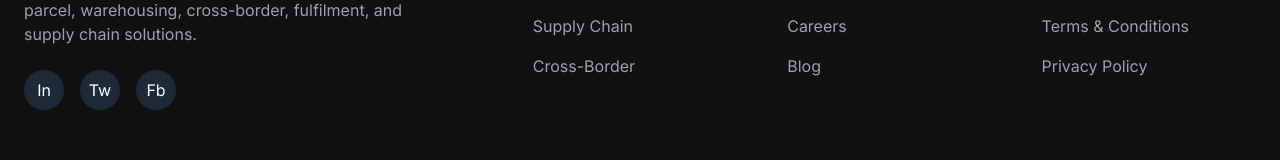
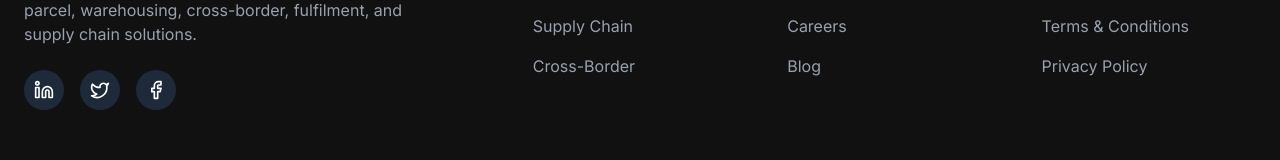
Before and after one commit to AdarshPDileep/Delivery-Plateform, a React (Vite) app: page / in a window 1280 px wide. Shown: the part 3899-4059 px from the top of the page. Built offline with nearby package versions, Linux system fonts and the light colour scheme.

Commit message:
adding images on index page

```diff
--- a/src/components/layout/Footer.jsx
+++ b/src/components/layout/Footer.jsx
@@ -13,15 +13,15 @@ export default function Footer() {
               Commerza Global is India's largest integrated logistics service provider. We provide express parcel, warehousing, cross-border, fulfilment, and supply chain solutions.
             </p>
             <div className="flex gap-4">
-              {/* Mock Social Icons */}
+              {/* Social Icons */}
               <div className="w-10 h-10 rounded-full bg-gray-800 flex items-center justify-center hover:bg-[#E31837] transition-colors cursor-pointer text-white">
-                In
+                <svg xmlns="http://www.w3.org/2000/svg" width="20" height="20" viewBox="0 0 24 24" fill="none" stroke="currentColor" strokeWidth="2" strokeLinecap="round" strokeLinejoin="round" className="w-5 h-5"><path d="M16 8a6 6 0 0 1 6 6v7h-4v-7a2 2 0 0 0-2-2 2 2 0 0 0-2 2v7h-4v-7a6 6 0 0 1 6-6z"/><rect x="2" y="9" width="4" height="12"/><circle cx="4" cy="4" r="2"/></svg>
               </div>
               <div className="w-10 h-10 rounded-full bg-gray-800 flex items-center justify-center hover:bg-[#E31837] transition-colors cursor-pointer text-white">
-                Tw
+                <svg xmlns="http://www.w3.org/2000/svg" width="20" height="20" viewBox="0 0 24 24" fill="none" stroke="currentColor" strokeWidth="2" strokeLinecap="round" strokeLinejoin="round" className="w-5 h-5"><path d="M22 4s-.7 2.1-2 3.4c1.6 10-9.4 17.3-18 11.6 2.2.1 4.4-.6 6-2C3 15.5.5 9.6 3 5c2.2 2.6 5.6 4.1 9 4-.9-4.2 4-6.6 7-3.8 1.1 0 3-1.2 3-1.2z"/></svg>
               </div>
               <div className="w-10 h-10 rounded-full bg-gray-800 flex items-center justify-center hover:bg-[#E31837] transition-colors cursor-pointer text-white">
-                Fb
+                <svg xmlns="http://www.w3.org/2000/svg" width="20" height="20" viewBox="0 0 24 24" fill="none" stroke="currentColor" strokeWidth="2" strokeLinecap="round" strokeLinejoin="round" className="w-5 h-5"><path d="M18 2h-3a5 5 0 0 0-5 5v3H7v4h3v8h4v-8h3l1-4h-4V7a1 1 0 0 1 1-1h3z"/></svg>
               </div>
             </div>
           </div>
```
